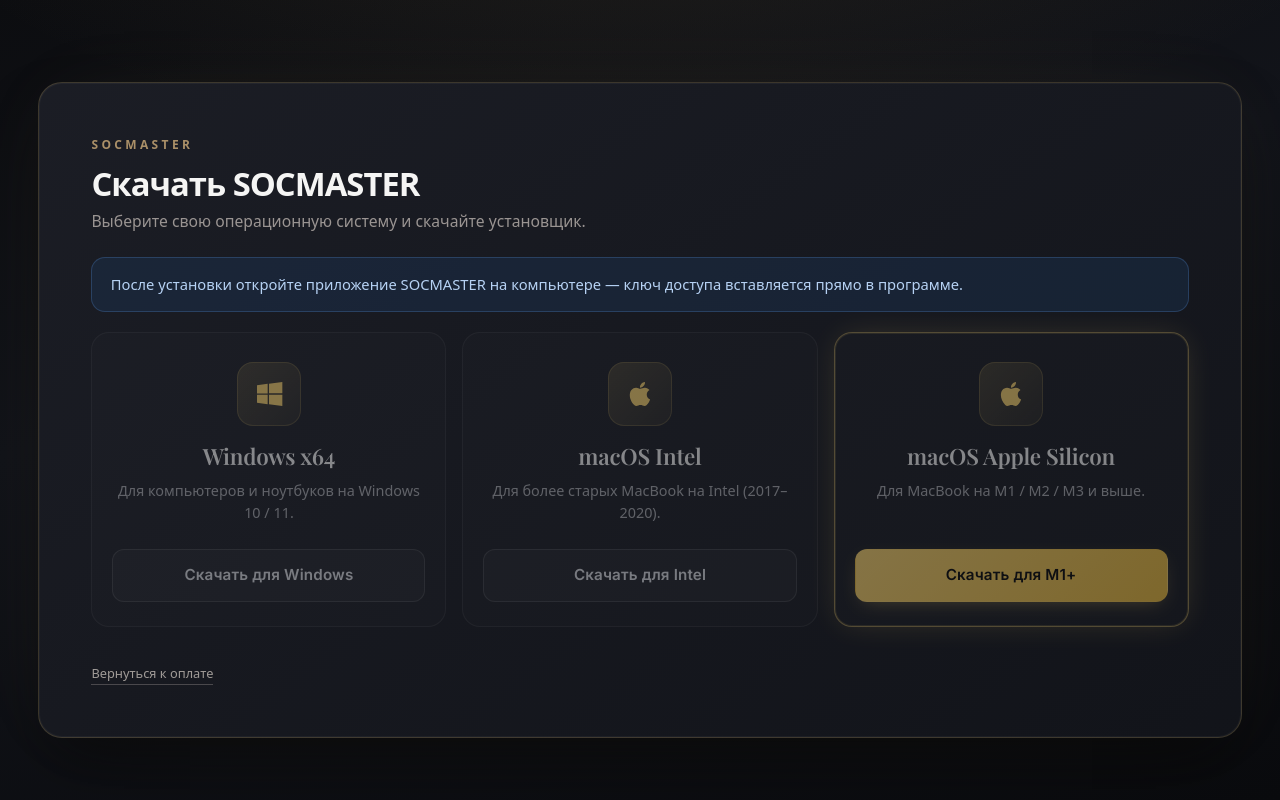
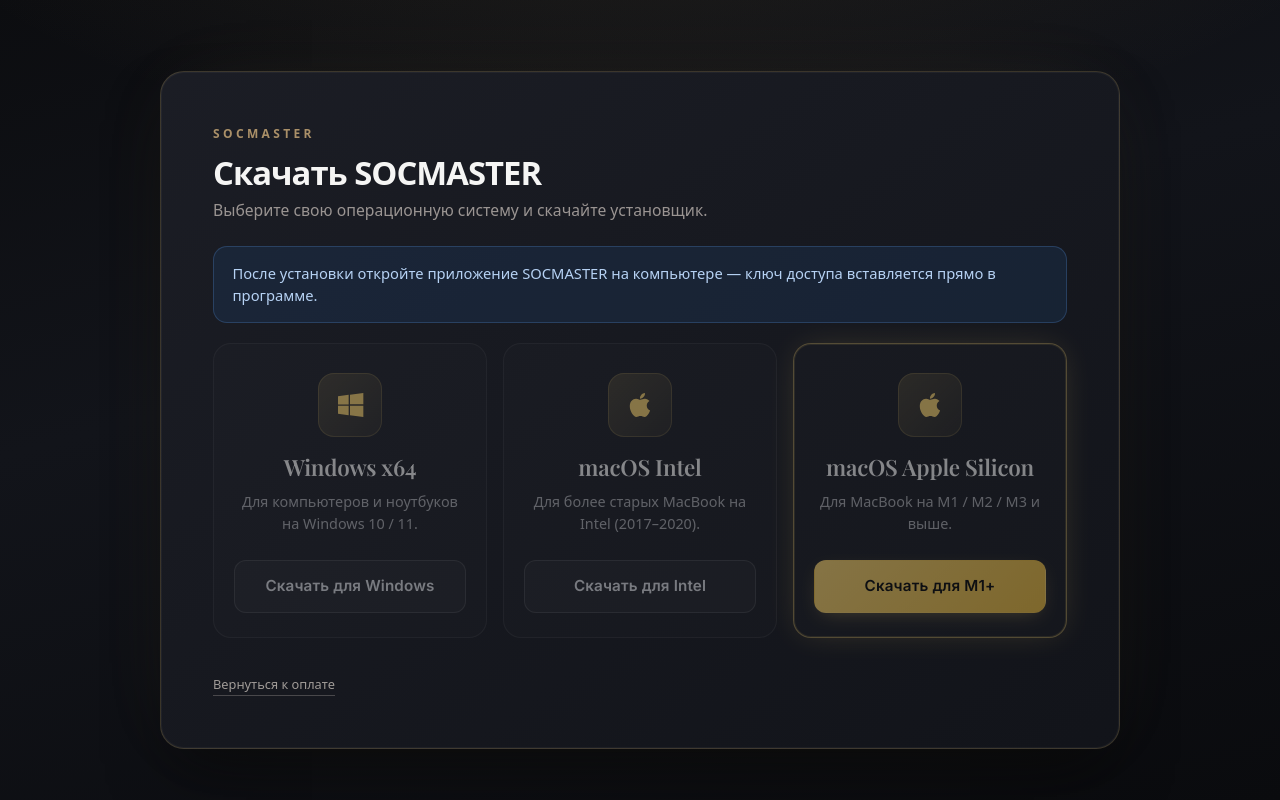
Before and after one commit to mgusev1986/fb-master-desktop, a Python web app: template templates/auth/unlock.html in a window 1280 px wide. Run offline with Jinja, Linux system fonts and the light colour scheme; the template is opened without the code that fills it, so the values that code supplies are empty.

Commit message:
ux(auth/unlock): card max-width 76rem → 60rem (960px) — золотая середина
Прошлый коммит расширил до 76rem (1216px) — пользователь сказал
«слишком широко». 44rem (704px) было слишком тесно. 60rem (960px) —
middle-ground: 3 download-карты получают ~280px каждая, что соответствует
Screen 2.

Co-Authored-By: Claude Opus 4.7 (1M context) <noreply@anthropic.com>

```diff
--- a/templates/auth/unlock.html
+++ b/templates/auth/unlock.html
@@ -44,7 +44,7 @@
       font-family: ui-sans-serif, system-ui, -apple-system, "Segoe UI", Roboto, sans-serif;
     }
     .fbm-premium-card {
-      max-width: min(76rem, 94vw);
+      max-width: min(60rem, 94vw);
       width: 100%;
       background: linear-gradient(145deg, rgba(28, 30, 38, 0.97) 0%, rgba(18, 20, 26, 0.99) 100%);
       border-radius: 24px;
```
